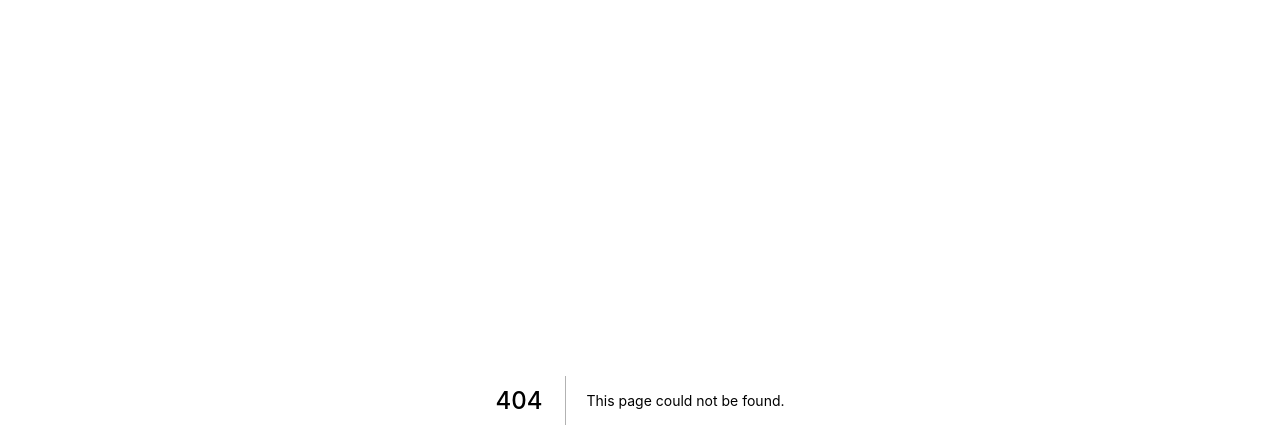
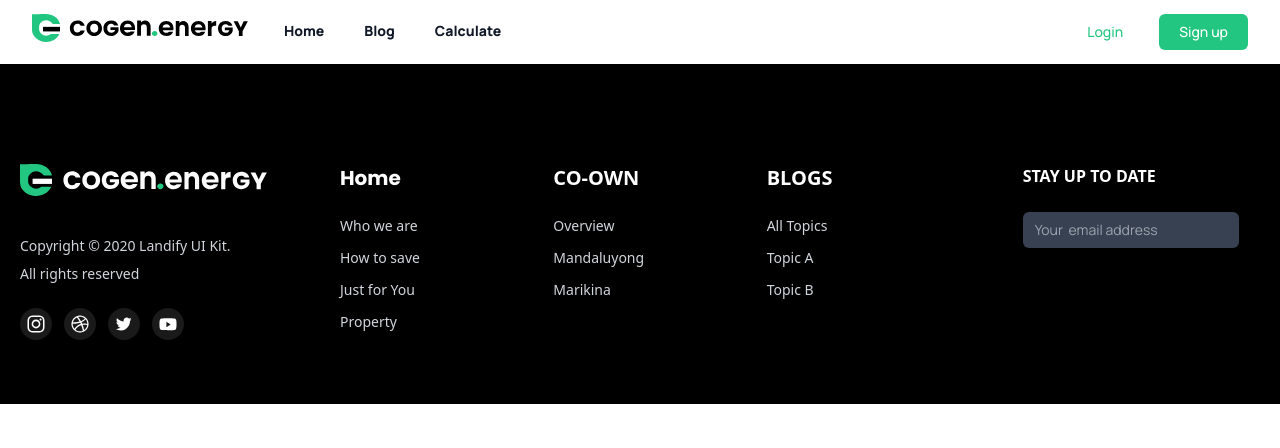
Before and after one commit to Codelabsph/cogen, a Next.js app: page /calculate in a window 1280 px wide. Before the commit this address had no page. Shown: the top 448 px of the page. Built offline with nearby package versions, Linux system fonts and the light colour scheme; a web font is replaced by a local one.

Commit message:
fix hero name

```diff
--- a/package.json
+++ b/package.json
@@ -7,6 +7,7 @@
     "next": "^10.0.7",
     "react": "^17.0.1",
     "react-dom": "^17.0.1",
+    "react-google-maps": "^9.4.5",
     "sass": "^1.32.8"
   },
   "devDependencies": {
--- /dev/null
+++ b/src/pages/calculate.js
@@ -0,0 +1,15 @@
+import React from "react";
+import Footer from "components/footer";
+import Navbar from "components/navbar";
+
+
+const HomePage = () => {
+  return (
+    <>
+      <Navbar />
+      <Footer />
+    </>
+  );
+};
+
+export default HomePage;
--- a/src/pages/index.js
+++ b/src/pages/index.js
@@ -1,7 +1,7 @@
 import React from "react";
 import Footer from "components/footer";
 import Navbar from "components/navbar";
-import Hero from "components/hero";
+import Hero from "components";
 import SectionWelcome from "components/section_welcome";
 import Cta from "components/section_CTA";
 import LogoClouds from "components/section_logoClouds";
```
Also changed, not shown: src/components/hero2/index.js (renamed from src/components/Hero/index.js), 1 other file (tests, documents, lock files or other folders).
